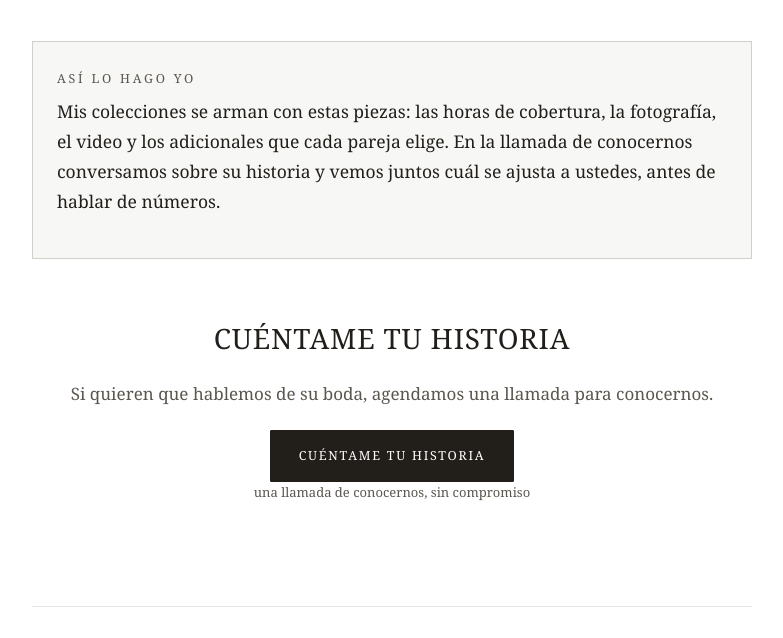
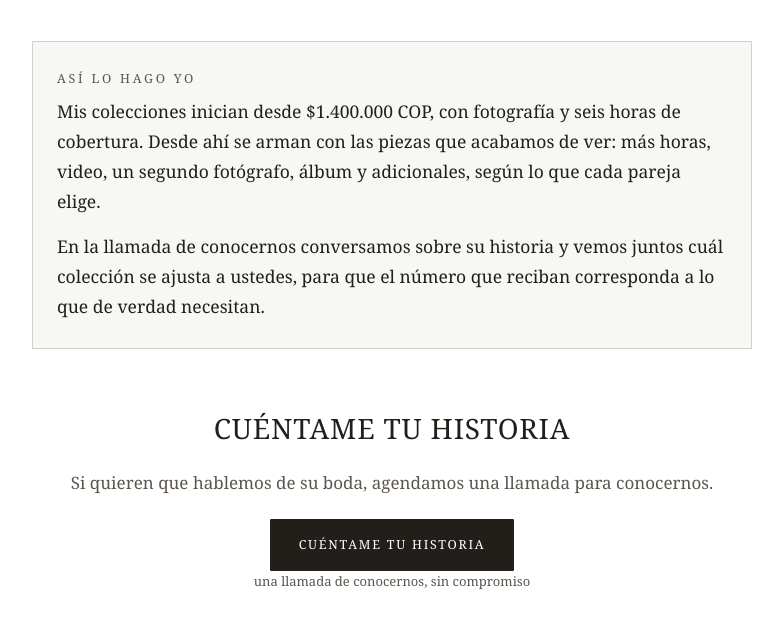
Before and after one commit to meltrujillo/meltrujillo, a plain HTML site: page blog/cuanto-cuesta-un-fotografo-de-bodas-en-bogota.html in a window 1280 px wide. Shown: the part 2974-3612 px from the top of the page, without its empty margins (248-1031 px from the left). Drawn offline with Linux system fonts and the light colour scheme; a script that the page names is missing; a web font is replaced by a local one.

Commit message:
Add files via upload

```diff
--- a/blog/cuanto-cuesta-un-fotografo-de-bodas-en-bogota.html
+++ b/blog/cuanto-cuesta-un-fotografo-de-bodas-en-bogota.html
@@ -124,7 +124,8 @@
 
       <div class="mel-note">
         <p class="eyebrow">Así lo hago yo</p>
-        <p>Mis colecciones se arman con estas piezas: las horas de cobertura, la fotografía, el video y los adicionales que cada pareja elige. En la llamada de conocernos conversamos sobre su historia y vemos juntos cuál se ajusta a ustedes, antes de hablar de números.</p>
+        <p>Mis colecciones inician desde $1.400.000 COP, con fotografía y seis horas de cobertura. Desde ahí se arman con las piezas que acabamos de ver: más horas, video, un segundo fotógrafo, álbum y adicionales, según lo que cada pareja elige.</p>
+        <p style="margin:0">En la llamada de conocernos conversamos sobre su historia y vemos juntos cuál colección se ajusta a ustedes, para que el número que reciban corresponda a lo que de verdad necesitan.</p>
       </div>
     </div>
   </article>
```
